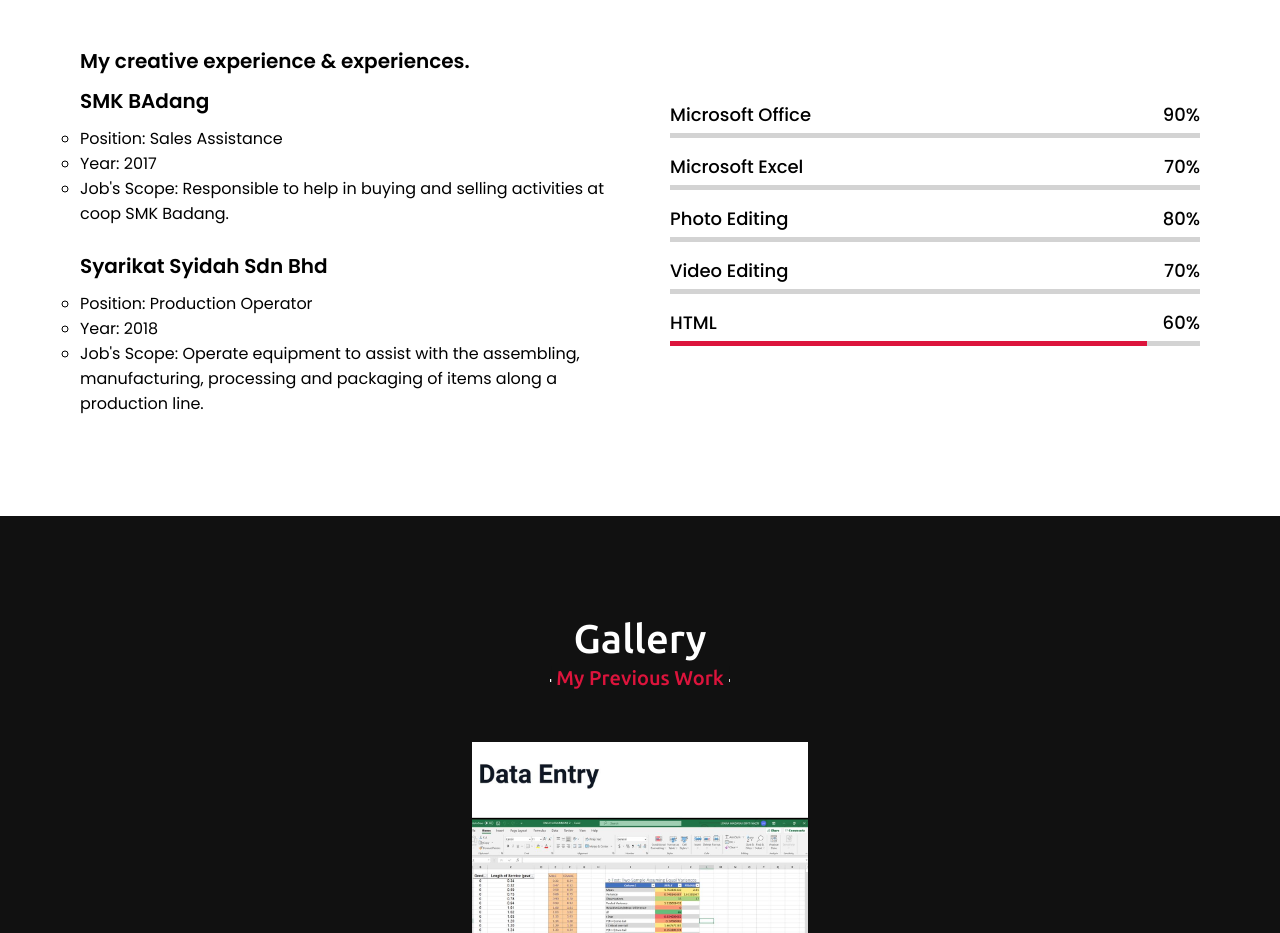
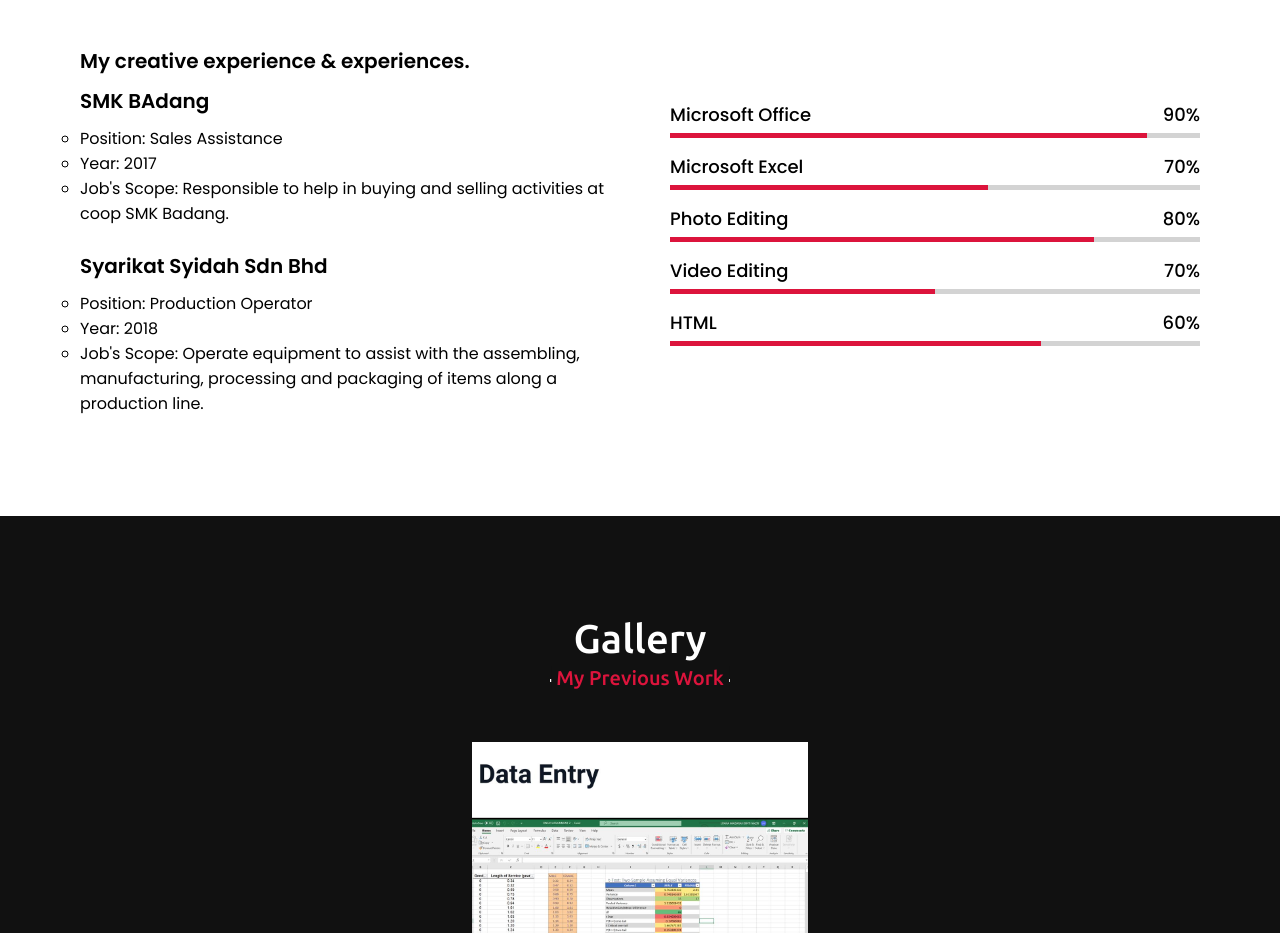
Before and after one commit to MuhdHanif275/MuhdHanif275.github.io, a plain HTML site: page index.html in a window 1280 px wide. Shown: the part 2360-3293 px from the top of the page. Drawn offline with nearby package versions, Linux system fonts and the light colour scheme.

Commit message:
Update style.css

```diff
--- a/style.css
+++ b/style.css
@@ -351,19 +351,19 @@
     top: 0;
     background: crimson;
 }
-.experience-content .right .html::before{
+.experience-content .right .microsoftoffice::before{
     width: 90%;
 }
-.experience-content .right .css::before{
+.experience-content .right .microsoftexcel::before{
     width: 60%;
 }
-.experience-content .right .js::before{
+.experience-content .right .photoediting::before{
     width: 80%;
 }
-.experience-content .right .php::before{
+.experience-content .right .videoediting::before{
     width: 50%;
 }
-.experience-content .right .mysql::before{
+.experience-content .right .html::before{
     width: 70%;
 }
 /* gallery section styling */
```
